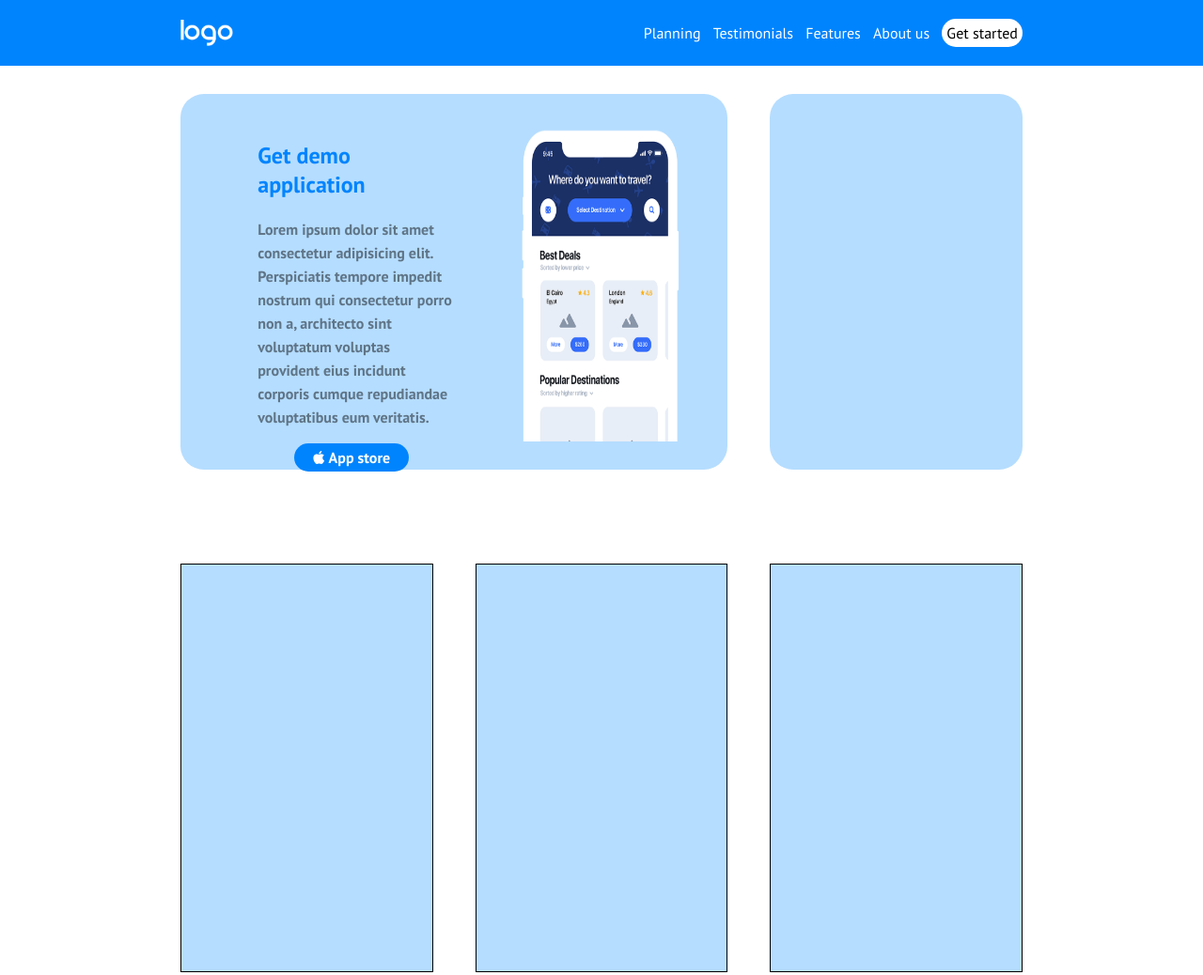
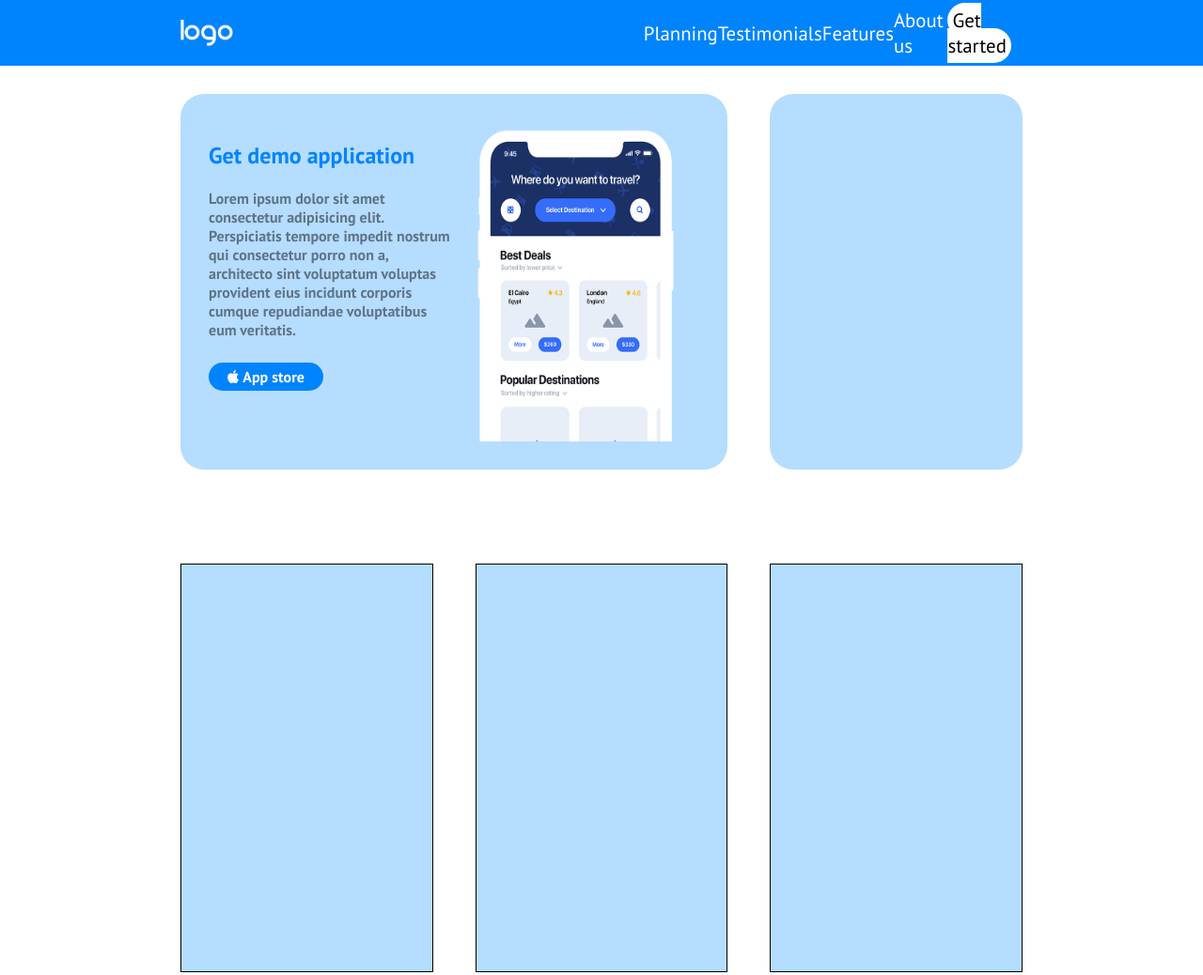
Before and after one commit to saranazli/htmlcss-responsive-layout, a plain HTML site: page index.html in a window 1280 px wide. Shown: the top 1038 px of the page at 94% size. Drawn offline with Linux system fonts and the light colour scheme.

Commit message:
[start] again

```diff
--- a/style/main.css
+++ b/style/main.css
@@ -133,7 +133,7 @@ section.header{
 ul{
   width: 100%;
   height: 100%;
-  font-size: 1rem;
+  font-size: 1.3rem;
 }
 
 a.btn-header{
@@ -172,11 +172,11 @@ h3{
 p.demo-p{
   color: var(--text-grey);
   padding: 20px 0;
-  line-height: 25px;
+  line-height: 20px;
 }
 
 .demo-btn{
-  padding-top: 20px;
+  padding-top: 25px;
   text-align: center;
 }
 
@@ -352,6 +352,7 @@ section.get-started{
   }
   .big-card{
     width: 65%;
+    justify-content: space-between;
   }
   .small-card.medium{
     width: 30%;
@@ -359,14 +360,16 @@ section.get-started{
   div.big-text,
   div.big-img{
     height: 100%;
-    width: 40%;
+    width: 50%;
+    margin: 0;
   }
   .blue-btn{
     padding: 5px 20px;
   }
   div.demo-btn{
     width: 200px;
-    padding: 0;
+    padding-top: 10px;
+    text-align: left;
   }
   div.big-text{
     height: 90%;
```
